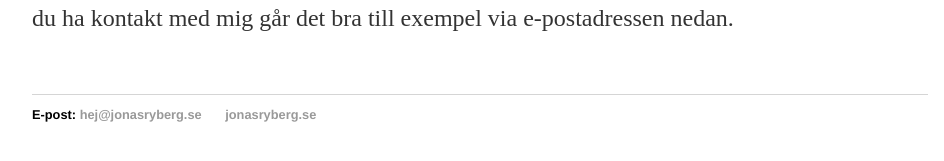
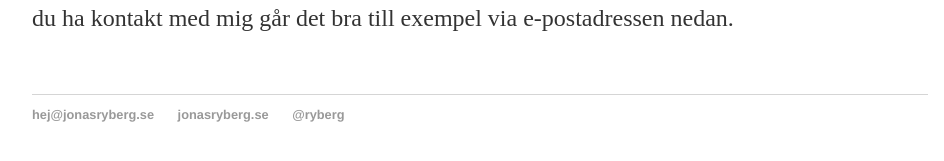
Before and after one commit to jonasryberg/test, a Jekyll site: the page index.html, which Jekyll copies as it is, in a window 1280 px wide. Shown: the part 264-425 px from the top of the page, without its empty margins (160-1104 px from the left). Built offline with Jekyll 4.4.1, drawn with Linux system fonts in a browser that asks for light colours.

Commit message:
lagt till twitter

```diff
--- a/index.html
+++ b/index.html
@@ -27,7 +27,7 @@
 		</div><!-- /.container -->
 		<footer>
     		<ul>
-        		<li>E-post:
+        		<li>
   				<script language="JavaScript">
 				var namn1 = "hej";
 				var namn2 = "jonasryberg.se";
@@ -36,6 +36,7 @@
 				</script>
 			</li>
         		<li><a href="https://www.jonasryberg.se">jonasryberg.se</a></li>
+        		<li><a href="https://twitter.com/ryberg">@ryberg</a></li>
 			</ul>
 		</footer>
 	</body>
```
